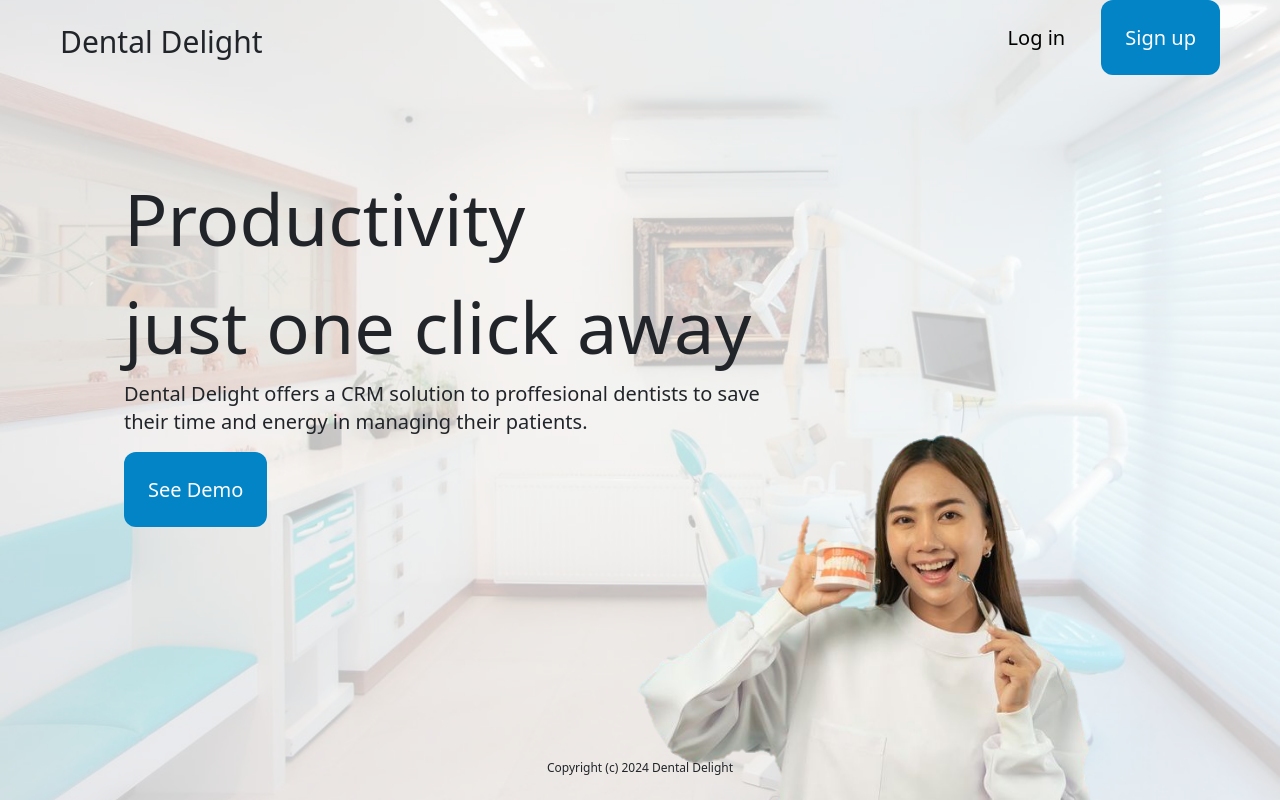
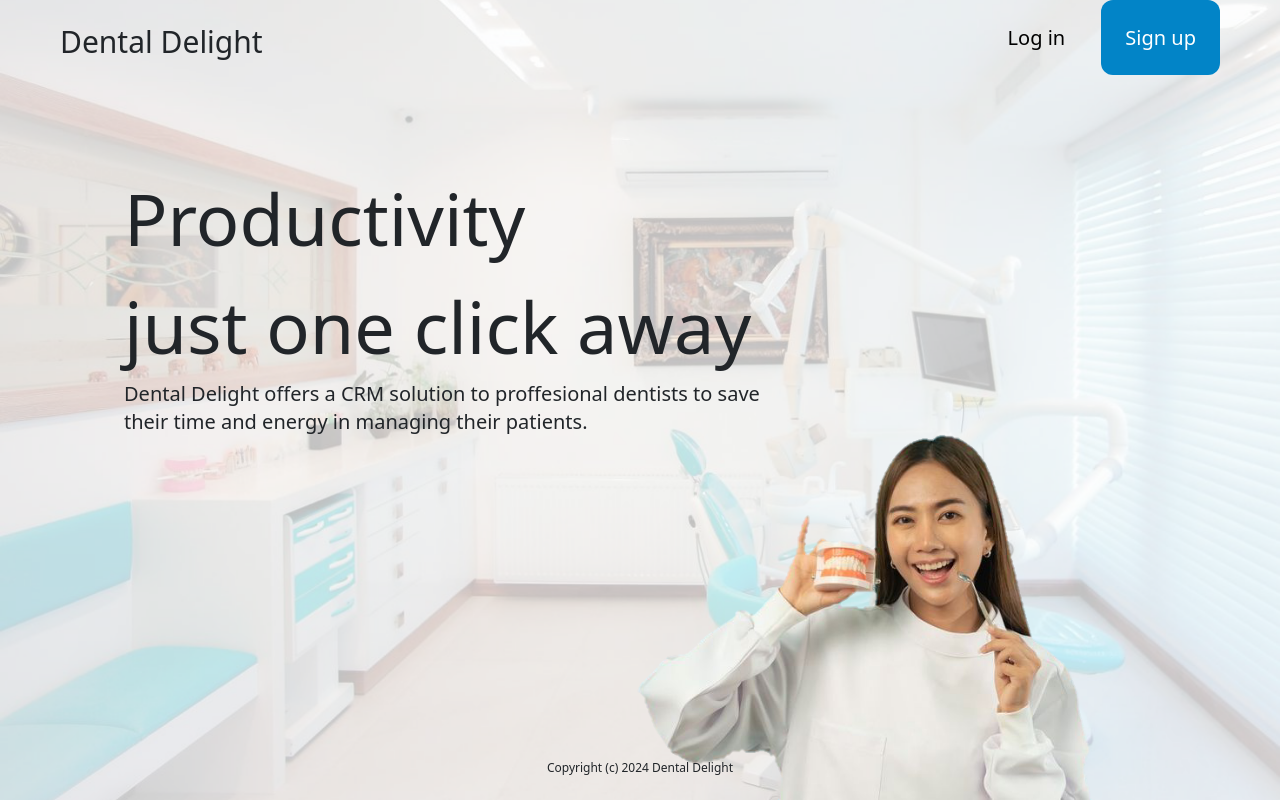
Before and after one commit to mpinto06/Dental-Delight, a Django app: page /en/ in a window 1280 px wide. Run offline with Django 5.2, Linux system fonts and the light colour scheme; some libraries are stand-ins or nearby versions.

Commit message:
removed demo button

```diff
--- a/dental_delight/core/templates/core/index.html
+++ b/dental_delight/core/templates/core/index.html
@@ -19,10 +19,6 @@
                     <h1 class="text-7xl leading-normal">Productivity<br>just<span class="font-light"> one </span>click away</h1>
                     <p class="text-xl">Dental Delight offers a CRM solution to proffesional dentists to save their time and energy in managing their patients.</p>
                 </div>
-
-                <div class="mt-10">
-                    <a href="#" class="py-4 px-6 bg-sky-600 rounded-xl text-xl text-white transition duration-300 hover:bg-sky-800">See Demo</a>
-                </div>
             </div>
             <img src="{% static 'images/index_dentist.png'%}" class="w-full xl:w-1/2 xl:absolute right-20 bottom-0">
             <footer class="absolute bottom-0 inset-x-0 py-4 text-center">
```
